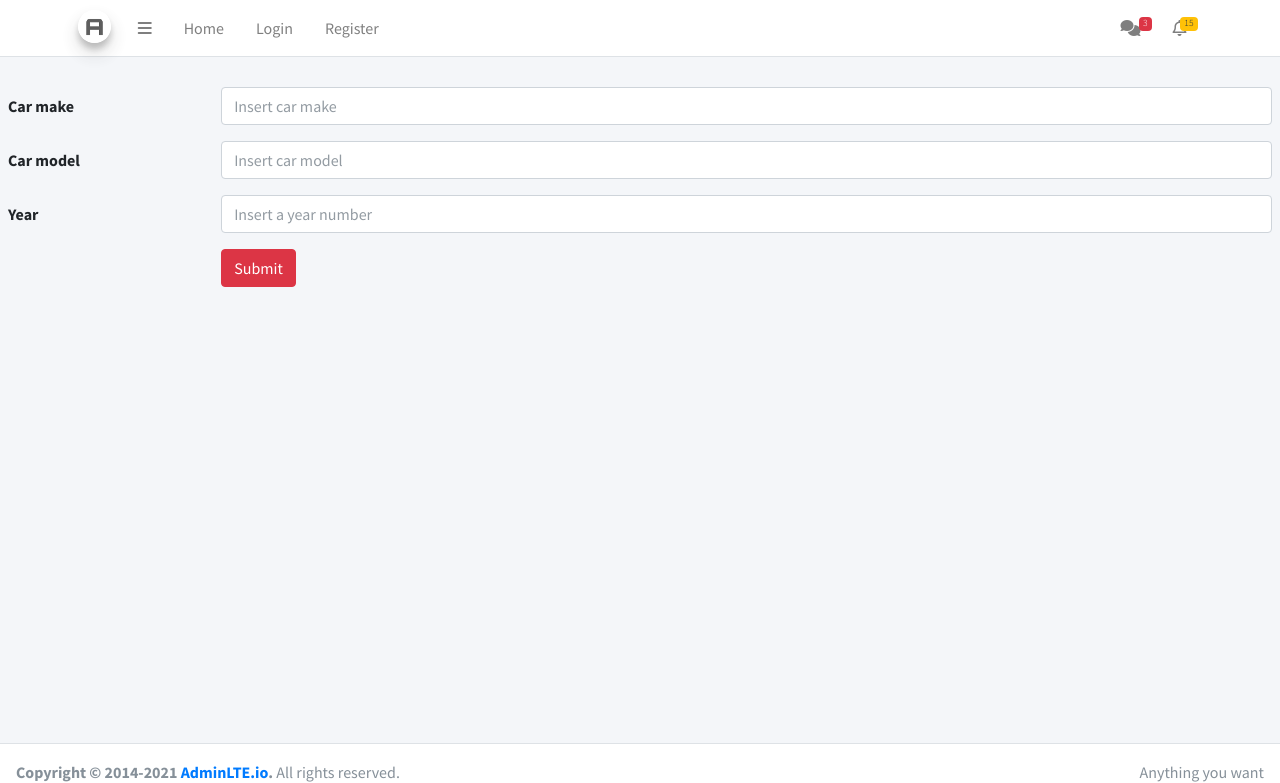
After one commit to ubaeida/Cars-Review, a Flask app: template templates/search.html in a window 1280 px wide. The commit adds this page. Shown: the top 783 px of the page. Run offline with Flask 2, Linux system fonts and the light colour scheme; the template is opened without the code that fills it, so the values that code supplies are empty; some libraries are stand-ins or nearby versions.

Commit message:
Merge remote-tracking branch 'origin/development' into development
# Conflicts:
#	servcies/user_service.py
#	templates/profile.html

```diff
--- a/main.py
+++ b/main.py
@@ -9,8 +9,8 @@ from views.ProfileUpdate import ProfileUpdate
 from views.RegisterForm import RegisterForm
 from servcies.attribute_service import AttributeService
 from flask_admin import Admin
-
-
+from servcies.search_service import SearchService
+from views.search_form import SearchForm
 user_service = UserService()
 car_service = CarService()
 ReviewService = ReviewService()
@@ -90,6 +90,17 @@ def profile():
     return render_template("profile.html", user=user, user_activities=user_activities, form=form)
 
 
+@app.route('/search', methods=['GET', 'POST'])
+def search():
+    form = SearchForm()
+    if request.method == 'POST':
+        car_make = request.form.get('car_make')
+        car_model = request.form.get('car_model')
+        year = request.form.get('year')
+        SearchService.searching(car_make, car_model, year)
+    return render_template('search.html', form=form)
+
+
 @app.route('/logout')
 def ses_end():
     session.pop('ID', None)
--- a/models/Search.py
+++ b/models/Search.py
@@ -1,5 +1,5 @@
 class Search:
     def __init__(self, make, name, year):
+        self.name = name
         self.make = make
-        self.name = name
         self.year = year
--- a/templates/master.html
+++ b/templates/master.html
@@ -52,7 +52,6 @@ scratch. This page gets rid of all links and provides the needed markup only.
                     <li class="nav-item">
                         <a href="/" class="nav-link">Home</a>
                     </li>
-
                     {% if not session['ID'] %}
                     <li class="nav-item">
                         <a href="login" class="nav-link">Login</a>
@@ -66,12 +65,14 @@ scratch. This page gets rid of all links and provides the needed markup only.
                         <a href="profile" class="nav-link">My Profile</a>
                     </li>
                     <li class="nav-item">
+                        <a href="search" class="nav-link">Search</a>
+                    </li>
+                    <li class="nav-item">
                         <a href="logout" class="nav-link">Logout</a>
                     </li>
                     {% endif %}
                 </ul>
             </div>
-
             <!-- Right navbar links -->
             <ul class="order-1 order-md-3 navbar-nav navbar-no-expand ml-auto">
                 <!-- Messages Dropdown Menu -->
--- /dev/null
+++ b/templates/search.html
@@ -0,0 +1,31 @@
+{% extends 'index.html' %}
+
+{% block content %}
+<div class="tab-pane" id="settings">
+    <form class="form-horizontal" action="search" method="post" novalidate>
+        <div class="form-group row">
+            <label for="car_make" class="col-sm-2 col-form-label">Car make</label>
+                <div class="col-sm-10">
+                    <input type="text" class="form-control" id="car_make" name="car_make" placeholder="Insert car make">
+                </div>
+        </div>
+        <div class="form-group row">
+            <label for="car_model" class="col-sm-2 col-form-label">Car model</label>
+                <div class="col-sm-10">
+                    <input type="text" class="form-control" id="car_model" name="car_model" placeholder="Insert car model">
+                </div>
+        </div>
+        <div class="form-group row">
+            <label for="year" class="col-sm-2 col-form-label">Year</label>
+                <div class="col-sm-10">
+                    <input type="text" class="form-control" id="year" name="year" placeholder="Insert a year number">
+                </div>
+        </div>
+        <div class="form-group row">
+            <div class="offset-sm-2 col-sm-10">
+                <button type="submit" class="btn btn-danger">Submit</button>
+            </div>
+        </div>
+    </form>
+</div>
+{% endblock %}
```
Also changed, not shown: servcies/search_service.py (+5 -2 lines), views/search_form.py (added, +10 -0 lines).
